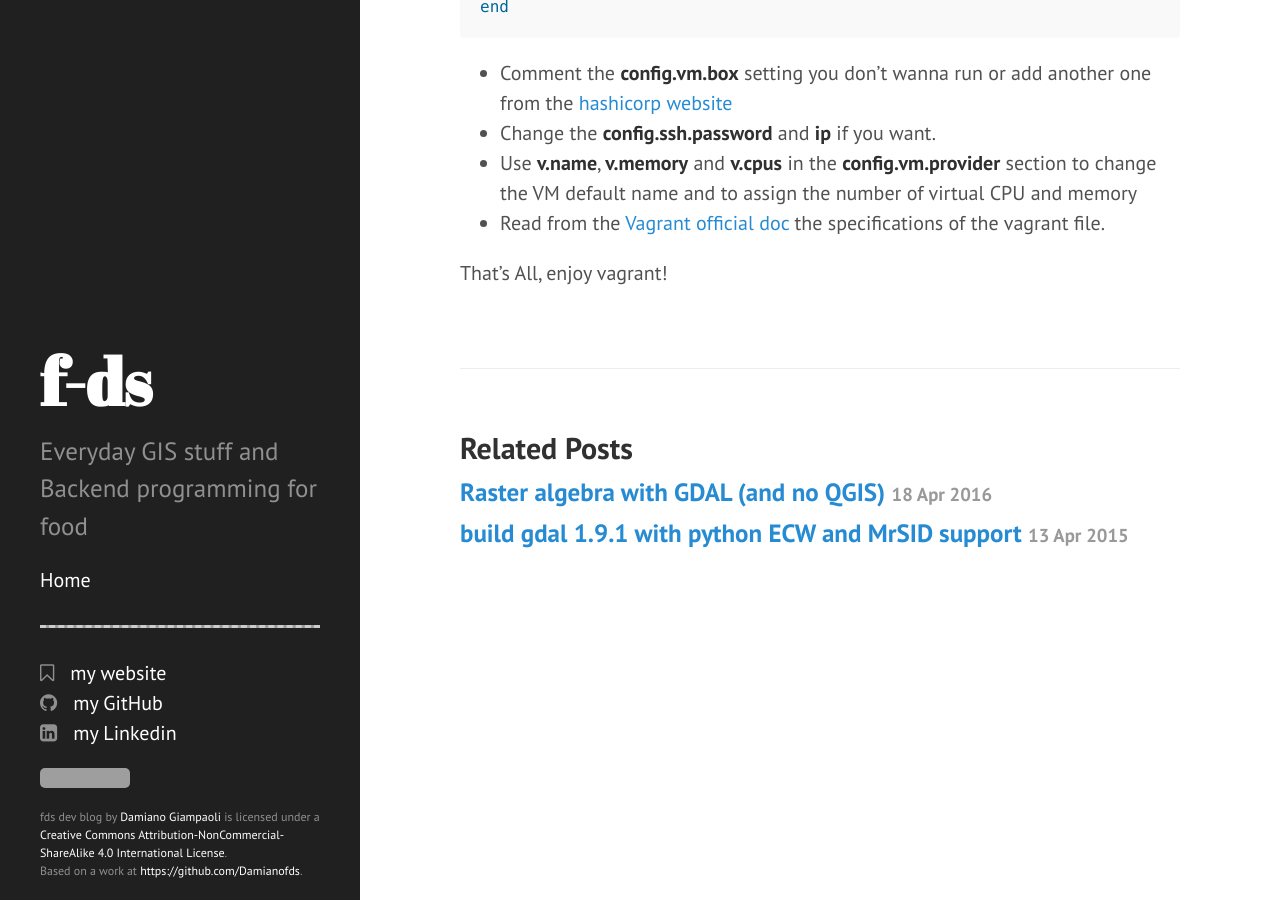
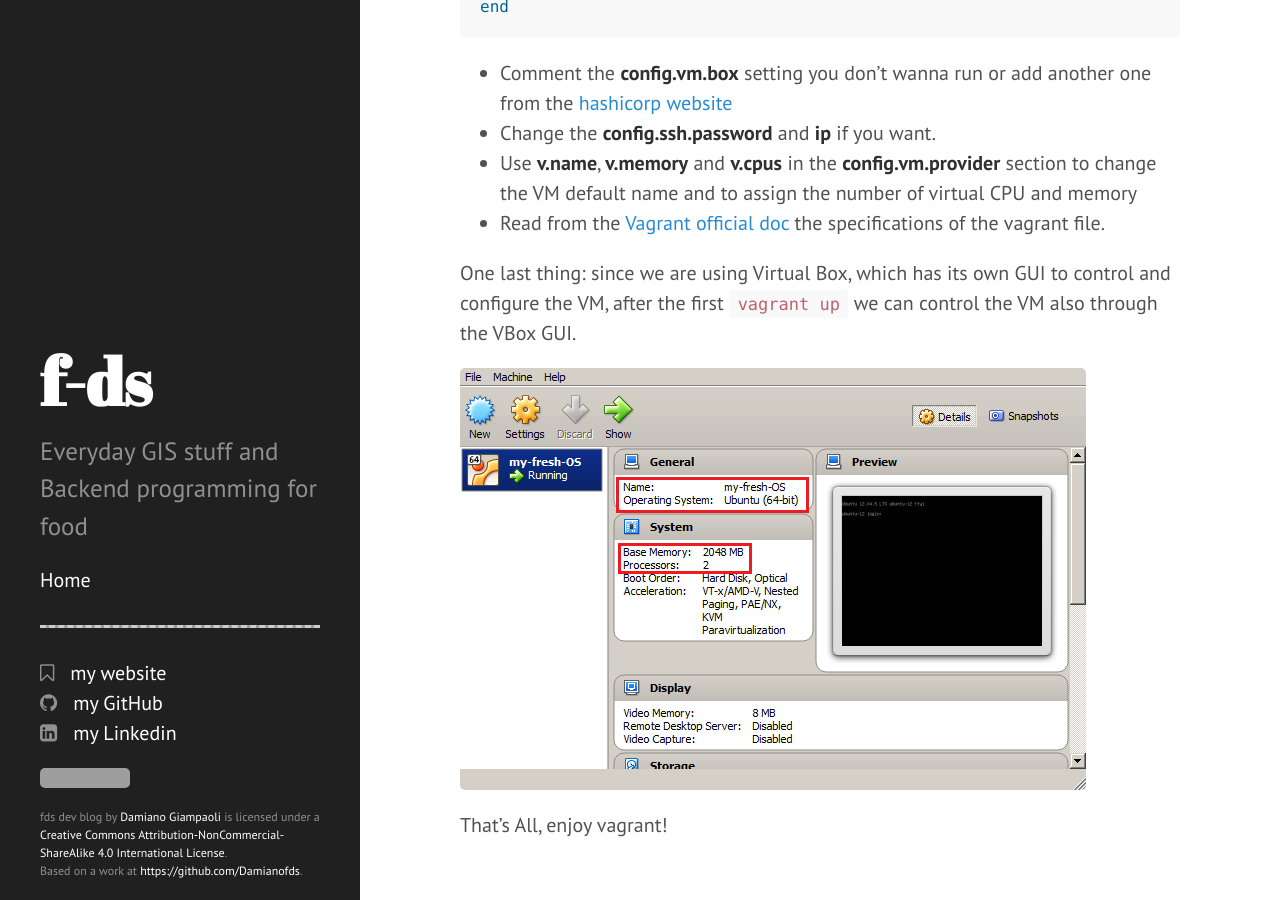
Before and after one commit to f-ds/f-ds.github.io, a Jekyll site: the page built from _posts/2016-04-14-real-vagrant-in-2-minutes-run-ubuntu-or-centos.markdown, in a window 1280 px wide and 900 px high, scrolled down 4148 px. Built offline with Jekyll 4.4.1, drawn with Linux system fonts in a browser that asks for light colours; nearby versions of some CDN libraries; grey boxes are pictures that could not be loaded.

```diff
--- a/_posts/2016-04-14-real-vagrant-in-2-minutes-run-ubuntu-or-centos.markdown
+++ b/_posts/2016-04-14-real-vagrant-in-2-minutes-run-ubuntu-or-centos.markdown
@@ -142,5 +142,8 @@
 *  Use **v.name**,  **v.memory** and **v.cpus** in the **config.vm.provider** section to change the VM default name and to assign the number of virtual CPU and memory
 * Read from the [Vagrant official doc](https://www.vagrantup.com/docs/vagrantfile/) the specifications of the vagrant file.
 
+One last thing: since we are using Virtual Box, which has its own GUI to control and configure the VM, after the first ``vagrant up`` we can control the VM also through the VBox GUI.
+
+![The created VM available in VBox, our custom config are highlighted in red](https://raw.githubusercontent.com/f-ds/f-ds.github.io/master/public/img/vagrant-vbox.png)
 
 That's All, enjoy vagrant!
```
